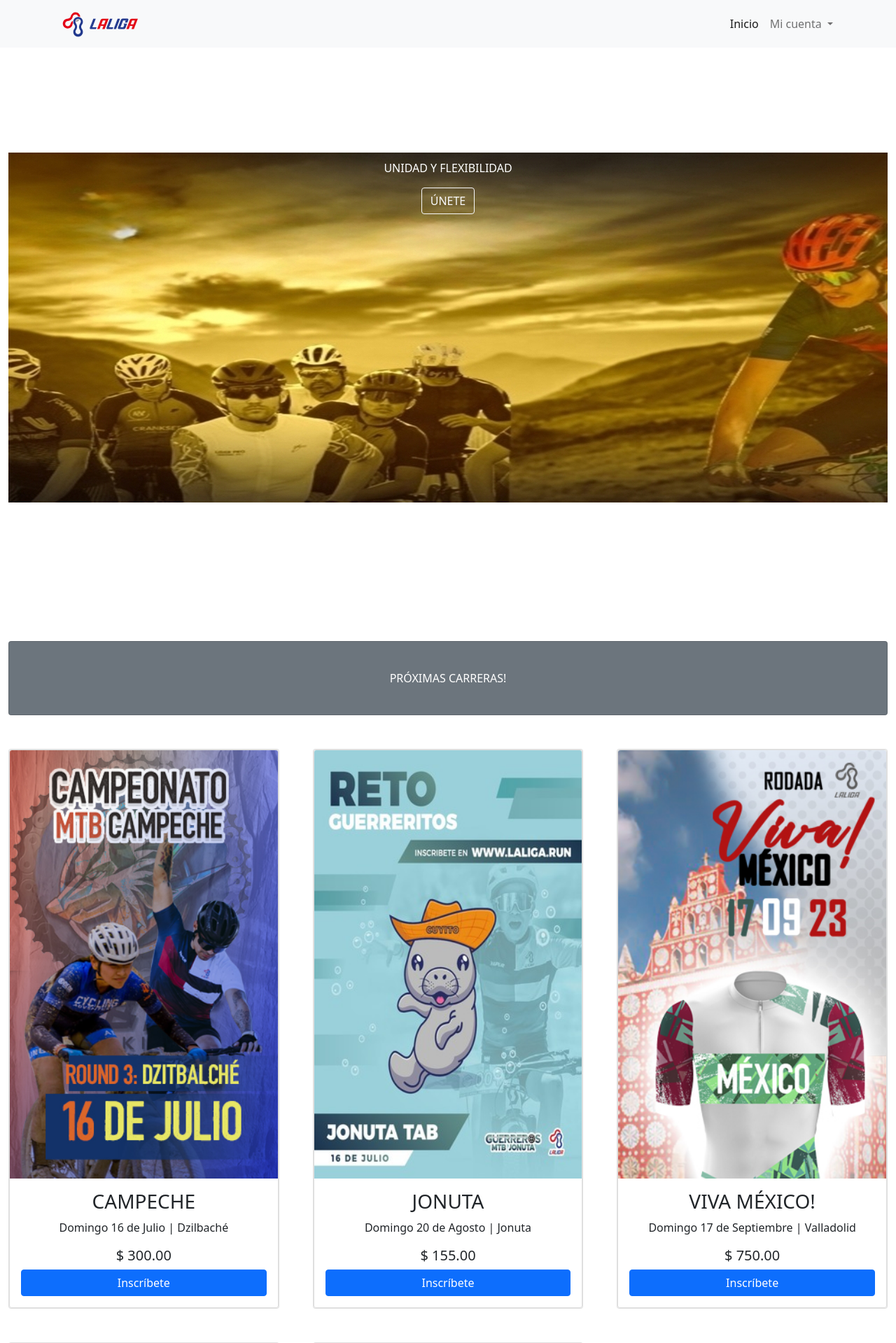
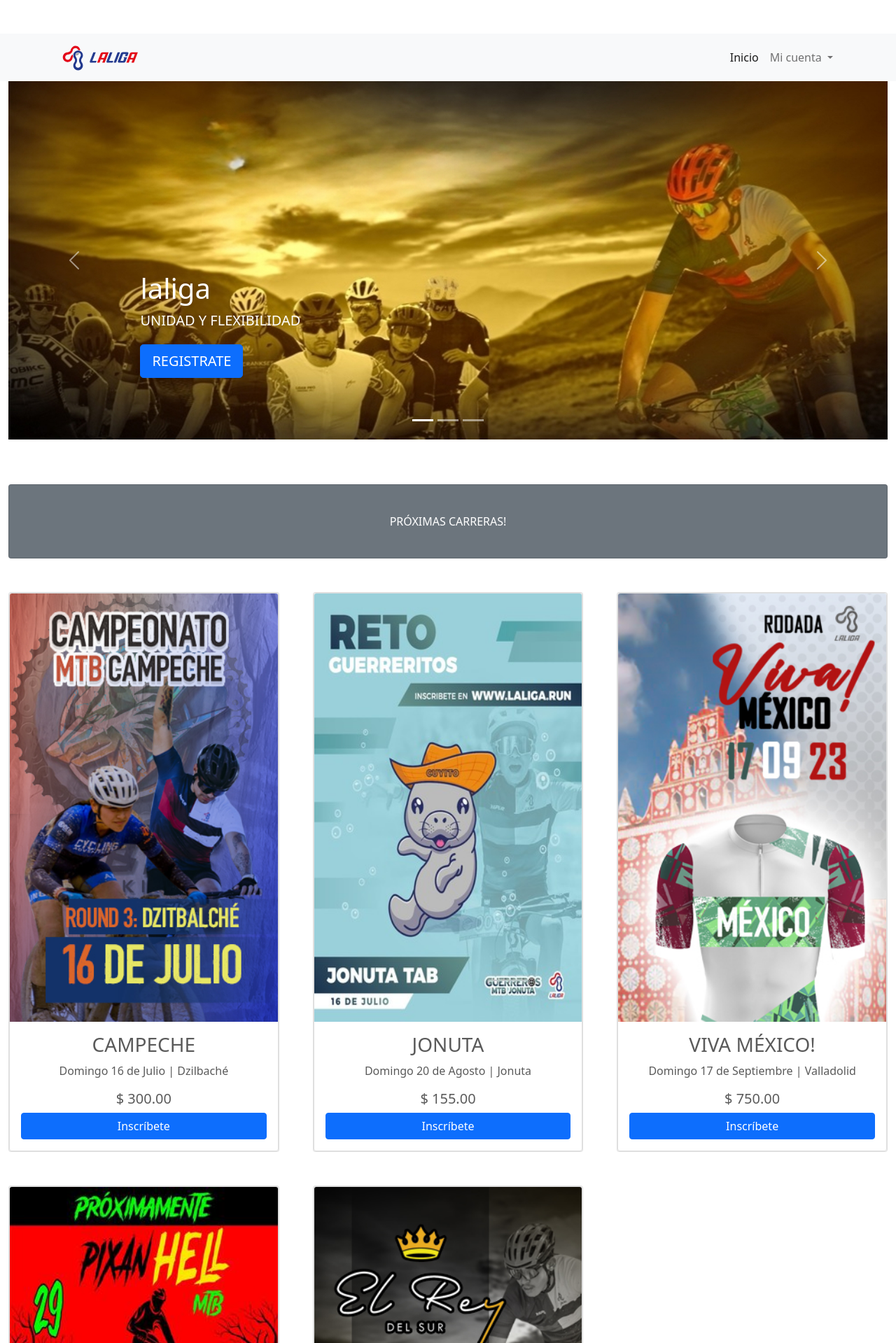
Before and after one commit to Mazter707/https---github.com-Mazter707-virgilio, a PHP site: page / in a window 1280 px wide. Shown: the top 1919 px of the page at 70% size. Run offline with PHP 8.4, Linux system fonts and the light colour scheme.

Commit message:
cambio de baner index

```diff
--- /dev/null
+++ b/carousel.css
@@ -0,0 +1,93 @@
+/* GLOBAL STYLES
+-------------------------------------------------- */
+/* Padding below the footer and lighter body text */
+
+body {
+  padding-top: 3rem;
+  padding-bottom: 3rem;
+  color: #5a5a5a;
+}
+
+
+/* CUSTOMIZE THE CAROUSEL
+-------------------------------------------------- */
+
+/* Carousel base class */
+.carousel {
+  margin-bottom: 4rem;
+}
+/* Since positioning the image, we need to help out the caption */
+.carousel-caption {
+  bottom: 3rem;
+  z-index: 10;
+}
+
+/* Declare heights because of positioning of img element */
+.carousel-item {
+  height: 32rem;
+}
+.carousel-item > img {
+  position: absolute;
+  top: 0;
+  left: 0;
+  min-width: 100%;
+  height: 32rem;
+}
+
+
+/* MARKETING CONTENT
+-------------------------------------------------- */
+
+/* Center align the text within the three columns below the carousel */
+.marketing .col-lg-4 {
+  margin-bottom: 1.5rem;
+  text-align: center;
+}
+.marketing h2 {
+  font-weight: 400;
+}
+/* rtl:begin:ignore */
+.marketing .col-lg-4 p {
+  margin-right: .75rem;
+  margin-left: .75rem;
+}
+/* rtl:end:ignore */
+
+
+/* Featurettes
+------------------------- */
+
+.featurette-divider {
+  margin: 5rem 0; /* Space out the Bootstrap <hr> more */
+}
+
+/* Thin out the marketing headings */
+.featurette-heading {
+  font-weight: 300;
+  line-height: 1;
+  /* rtl:remove */
+  letter-spacing: -.05rem;
+}
+
+
+/* RESPONSIVE CSS
+-------------------------------------------------- */
+
+@media (min-width: 40em) {
+  /* Bump up size of carousel content */
+  .carousel-caption p {
+    margin-bottom: 1.25rem;
+    font-size: 1.25rem;
+    line-height: 1.4;
+  }
+
+  .featurette-heading {
+    font-size: 50px;
+  }
+}
+
+@media (min-width: 62em) {
+  .featurette-heading {
+    margin-top: 7rem;
+  }
+}
--- a/custom.css
+++ b/custom.css
@@ -1,6 +1,6 @@
 .fondo {
     background-image: url(./assets/img/portada-transformed.jpeg);
-
+    background-size: 100% auto;
     background-position: center;
     background-repeat: no-repeat;
     height: 100vh;
--- a/index.php
+++ b/index.php
@@ -2,21 +2,74 @@
 
 <?php require ('./layouts/header.php') ?>
 
+<style>
+      .bd-placeholder-img {
+        font-size: 1.125rem;
+        text-anchor: middle;
+        -webkit-user-select: none;
+        -moz-user-select: none;
+        user-select: none;
+      }
+
+      @media (min-width: 768px) {
+        .bd-placeholder-img-lg {
+          font-size: 3.5rem;
+        }
+      }
+    </style>
+
 <div class="container-fluid">
 
-            <!-- Background image -->
-<div class="container-fluid fondo p-5 text-center shadow-1-strong rounded mb-3 text-white">
+<div id="myCarousel" class="carousel slide" data-bs-ride="carousel">
+    <div class="carousel-indicators">
+      <button type="button" data-bs-target="#myCarousel" data-bs-slide-to="0" class="active" aria-current="true" aria-label="Slide 1"></button>
+      <button type="button" data-bs-target="#myCarousel" data-bs-slide-to="1" aria-label="Slide 2"></button>
+      <button type="button" data-bs-target="#myCarousel" data-bs-slide-to="2" aria-label="Slide 3"></button>
+    </div>
+    <div class="carousel-inner">
+      <div class="carousel-item active">
+        <svg class="bd-placeholder-img" width="100%" height="100%" xmlns="http://www.w3.org/2000/svg" aria-hidden="true" preserveAspectRatio="xMidYMid slice" focusable="false"><rect width="100%" height="100%" fill="#777"/></svg>
+        <img src="./assets/img/portada-transformed.jpeg" class="d-block w-100" alt="Primera imagen">
+        <div class="container">
+          <div class="carousel-caption text-start">
+            <h1>laliga</h1>
+            <p>UNIDAD Y FLEXIBILIDAD</p>
+            <p><a class="btn btn-lg btn-primary" href="#">REGISTRATE</a></p>
+          </div>
+        </div>
+      </div>
+      <div class="carousel-item">
+        <svg class="bd-placeholder-img" width="100%" height="100%" xmlns="http://www.w3.org/2000/svg" aria-hidden="true" preserveAspectRatio="xMidYMid slice" focusable="false"><rect width="100%" height="100%" fill="#777"/></svg>
 
-    <h1 class="mb-3 h2 display-1">laliga</h1>
+        <div class="container">
+          <div class="carousel-caption">
+            <h1>Another example headline.</h1>
+            <p>Some representative placeholder content for the second slide of the carousel.</p>
+            <p><a class="btn btn-lg btn-primary" href="#">Learn more</a></p>
+          </div>
+        </div>
+      </div>
+      <div class="carousel-item">
+        <svg class="bd-placeholder-img" width="100%" height="100%" xmlns="http://www.w3.org/2000/svg" aria-hidden="true" preserveAspectRatio="xMidYMid slice" focusable="false"><rect width="100%" height="100%" fill="#777"/></svg>
 
-      <p>
-      UNIDAD Y FLEXIBILIDAD
-      </p>
-
-    <a href="https://liga.nettual.com/registro.php" class="btn btn-outline-light">ÚNETE</a>
-
-</div>
-<!-- Background image -->
+        <div class="container">
+          <div class="carousel-caption text-end">
+            <h1>One more for good measure.</h1>
+            <p>Some representative placeholder content for the third slide of this carousel.</p>
+            <p><a class="btn btn-lg btn-primary" href="#">Browse gallery</a></p>
+          </div>
+        </div>
+      </div>
+    </div>
+    <button class="carousel-control-prev" type="button" data-bs-target="#myCarousel" data-bs-slide="prev">
+      <span class="carousel-control-prev-icon" aria-hidden="true"></span>
+      <span class="visually-hidden">Previous</span>
+    </button>
+    <button class="carousel-control-next" type="button" data-bs-target="#myCarousel" data-bs-slide="next">
+      <span class="carousel-control-next-icon" aria-hidden="true"></span>
+      <span class="visually-hidden">Next</span>
+    </button>
+  </div>
 
 
             <!-- Call to Action-->
@@ -95,9 +148,9 @@
             </div>
         </div>
 
-<!--Aqui inicia el carrusel -->
+    <!--Aqui inicia el carrusel -->
 
-<div class="container-fluid">
+  <div class="container-fluid">
   <div class="card">
     <div class="card-header">
     <h4 class="text-center display-5">Corre con estilo !</h4>
--- a/layouts/header.php
+++ b/layouts/header.php
@@ -9,6 +9,7 @@
     <link href="https://cdn.jsdelivr.net/npm/bootstrap@5.0.2/dist/css/bootstrap.min.css" rel="stylesheet" integrity="sha384-EVSTQN3/azprG1Anm3QDgpJLIm9Nao0Yz1ztcQTwFspd3yD65VohhpuuCOmLASjC" crossorigin="anonymous">
     <link rel="stylesheet" href="public/css/mi-carousel.css">
     <link href="custom.css" rel="stylesheet">
+    <link href="carousel.css" rel="stylesheet">
     <link rel="icon" href="https://liga.nettual.com/assets/img/logo-laliga.ico">
     <title>laliga | Unidad y Flexibilidad</title>
   </head>
```
Also changed, not shown: assets/img/portada-transformed.jpeg.
